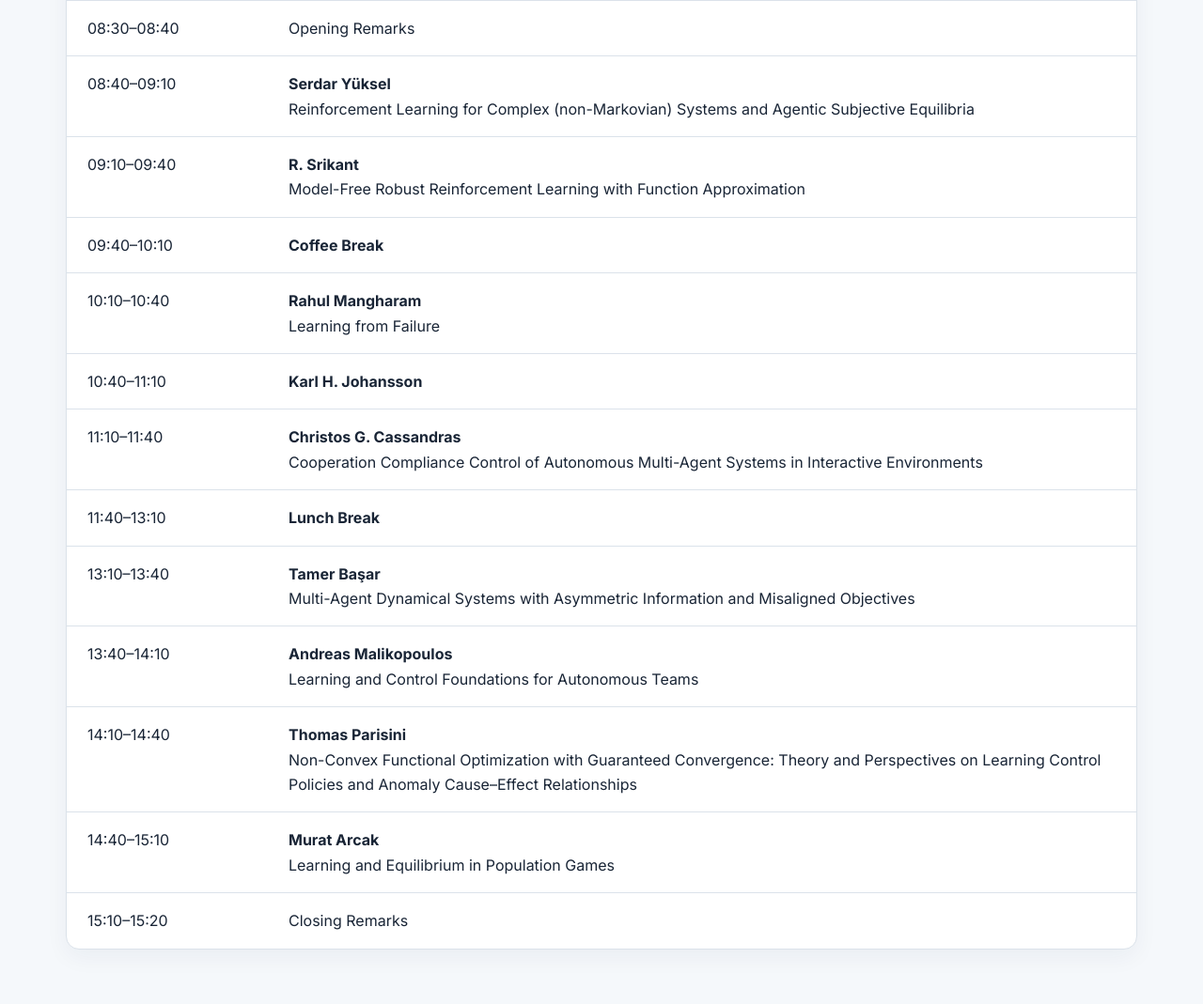
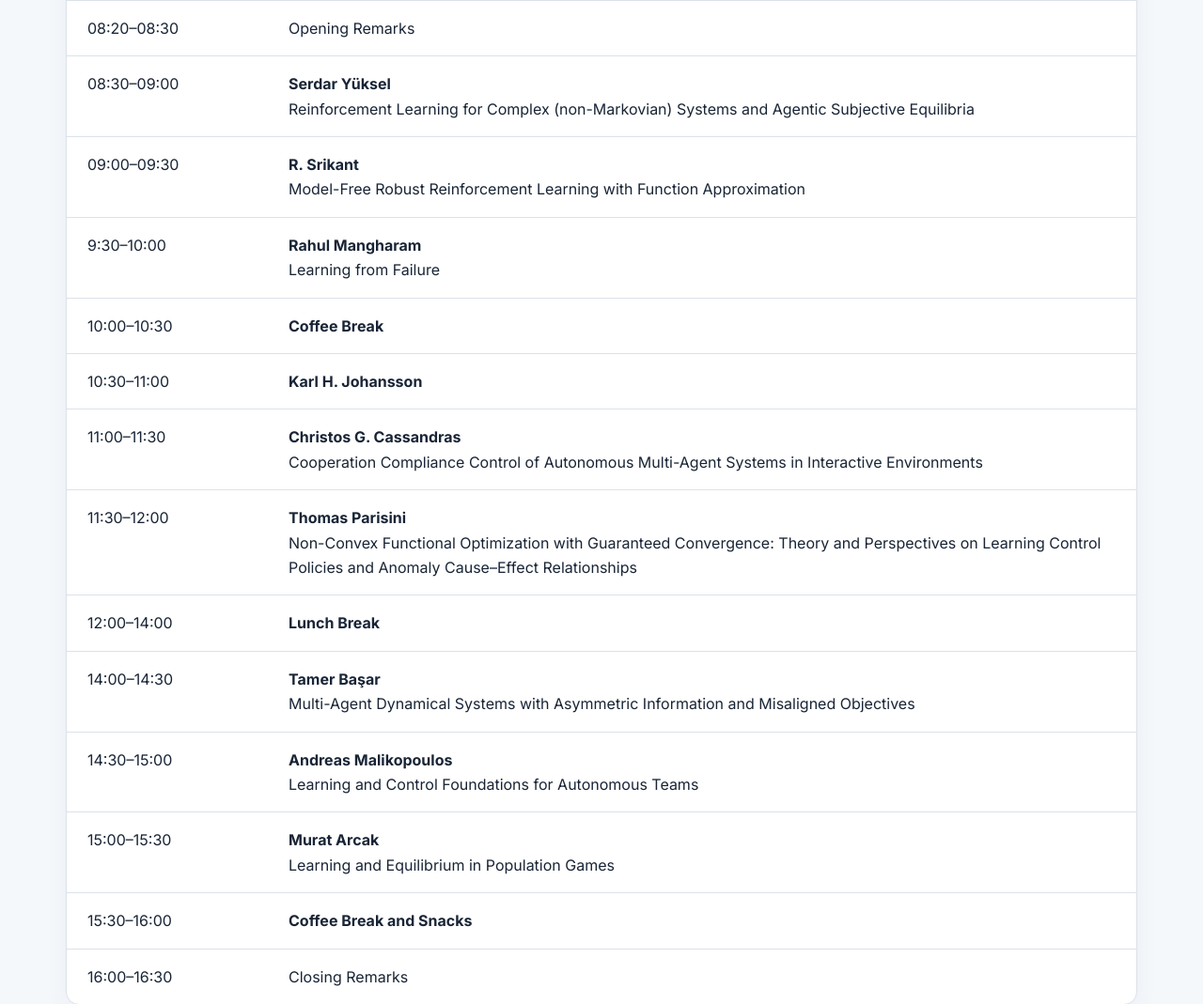
Before and after one commit to CDC-workshop-26-CL/CDC_Workshop_2026_Control-Learning-MARL, a plain HTML site: page index.html in a window 1280 px wide. Shown: the part 4274-5343 px from the top of the page at 94% size. Drawn offline with nearby package versions, Linux system fonts and the light colour scheme.

Commit message:
Update index.html

```diff
--- a/index.html
+++ b/index.html
@@ -187,12 +187,12 @@
       </div>
 
       <div class="program-row">
-        <span>08:30–08:40</span>
+        <span>08:20–08:30</span>
         <span>Opening Remarks</span>
       </div>
 
       <div class="program-row">
-        <span>08:40–09:10</span>
+        <span>08:30–09:00</span>
         <span>
           <strong>Serdar Yüksel</strong><br>
           Reinforcement Learning for Complex (non-Markovian) Systems and Agentic Subjective Equilibria
@@ -200,48 +200,58 @@
       </div>
 
       <div class="program-row">
-        <span>09:10–09:40</span>
+        <span>09:00–09:30</span>
         <span>
           <strong>R. Srikant</strong><br>
           Model-Free Robust Reinforcement Learning with Function Approximation
         </span>
       </div>
 
-      <div class="program-row break-row">
-        <span>09:40–10:10</span>
-        <span><strong>Coffee Break</strong></span>
-      </div>
-
-      <div class="program-row">
-        <span>10:10–10:40</span>
+     <div class="program-row">
+        <span>9:30–10:00</span>
         <span>
           <strong>Rahul Mangharam</strong><br>
           Learning from Failure
         </span>
       </div>
 
+      <div class="program-row break-row">
+        <span>10:00–10:30</span>
+        <span><strong>Coffee Break</strong></span>
+      </div>
+
+
+
       <div class="program-row">
-        <span>10:40–11:10</span>
+        <span>10:30–11:00</span>
         <span>
           <strong>Karl H. Johansson</strong>
         </span>
       </div>
 
       <div class="program-row">
-        <span>11:10–11:40</span>
+        <span>11:00–11:30</span>
         <span>
           <strong>Christos G. Cassandras</strong><br>
           Cooperation Compliance Control of Autonomous Multi-Agent Systems in Interactive Environments
         </span>
       </div>
 
+         <div class="program-row">
+        <span>11:30–12:00</span>
+        <span>
+          <strong>Thomas Parisini</strong><br>
+          Non-Convex Functional Optimization with Guaranteed Convergence: Theory and Perspectives on Learning Control Policies and Anomaly Cause–Effect Relationships
+        </span>
+      </div>
+
       <div class="program-row break-row">
-        <span>11:40–13:10</span>
+        <span>12:00–14:00</span>
         <span><strong>Lunch Break</strong></span>
       </div>
 
       <div class="program-row">
-        <span>13:10–13:40</span>
+        <span>14:00–14:30</span>
         <span>
           <strong>Tamer Başar</strong><br>
           Multi-Agent Dynamical Systems with Asymmetric Information and Misaligned Objectives
@@ -249,31 +259,30 @@
       </div>
 
       <div class="program-row">
-        <span>13:40–14:10</span>
+        <span>14:30–15:00</span>
         <span>
           <strong>Andreas Malikopoulos</strong><br>
           Learning and Control Foundations for Autonomous Teams
         </span>
       </div>
 
-      <div class="program-row">
-        <span>14:10–14:40</span>
-        <span>
-          <strong>Thomas Parisini</strong><br>
-          Non-Convex Functional Optimization with Guaranteed Convergence: Theory and Perspectives on Learning Control Policies and Anomaly Cause–Effect Relationships
-        </span>
-      </div>
+
 
       <div class="program-row">
-        <span>14:40–15:10</span>
+        <span>15:00–15:30</span>
         <span>
           <strong>Murat Arcak</strong><br>
           Learning and Equilibrium in Population Games
         </span>
       </div>
 
+       <div class="program-row break-row">
+        <span>15:30–16:00</span>
+        <span><strong>Coffee Break and Snacks</strong></span>
+      </div>
+
       <div class="program-row">
-        <span>15:10–15:20</span>
+        <span>16:00–16:30</span>
         <span>Closing Remarks</span>
       </div>
 
```
